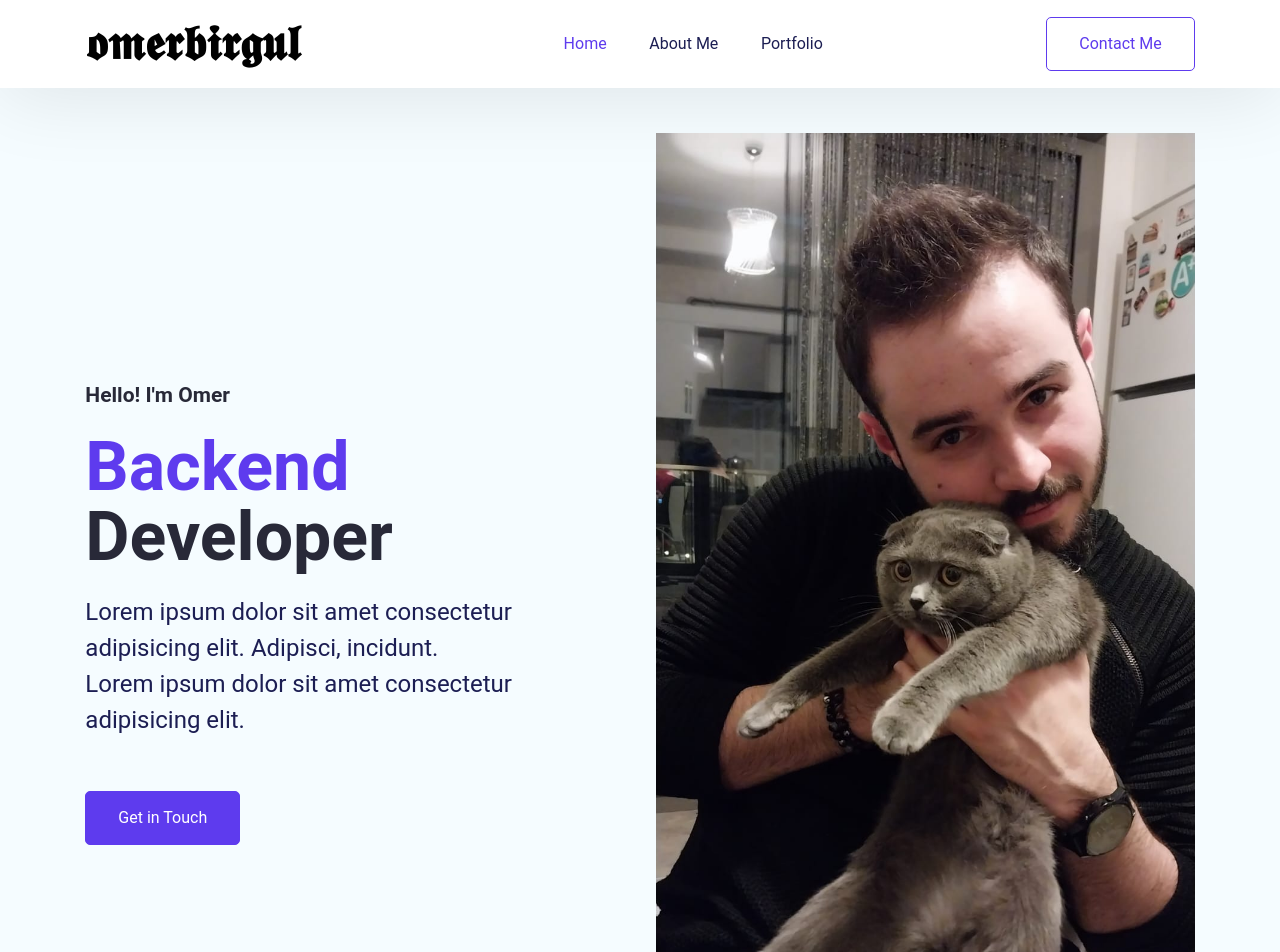
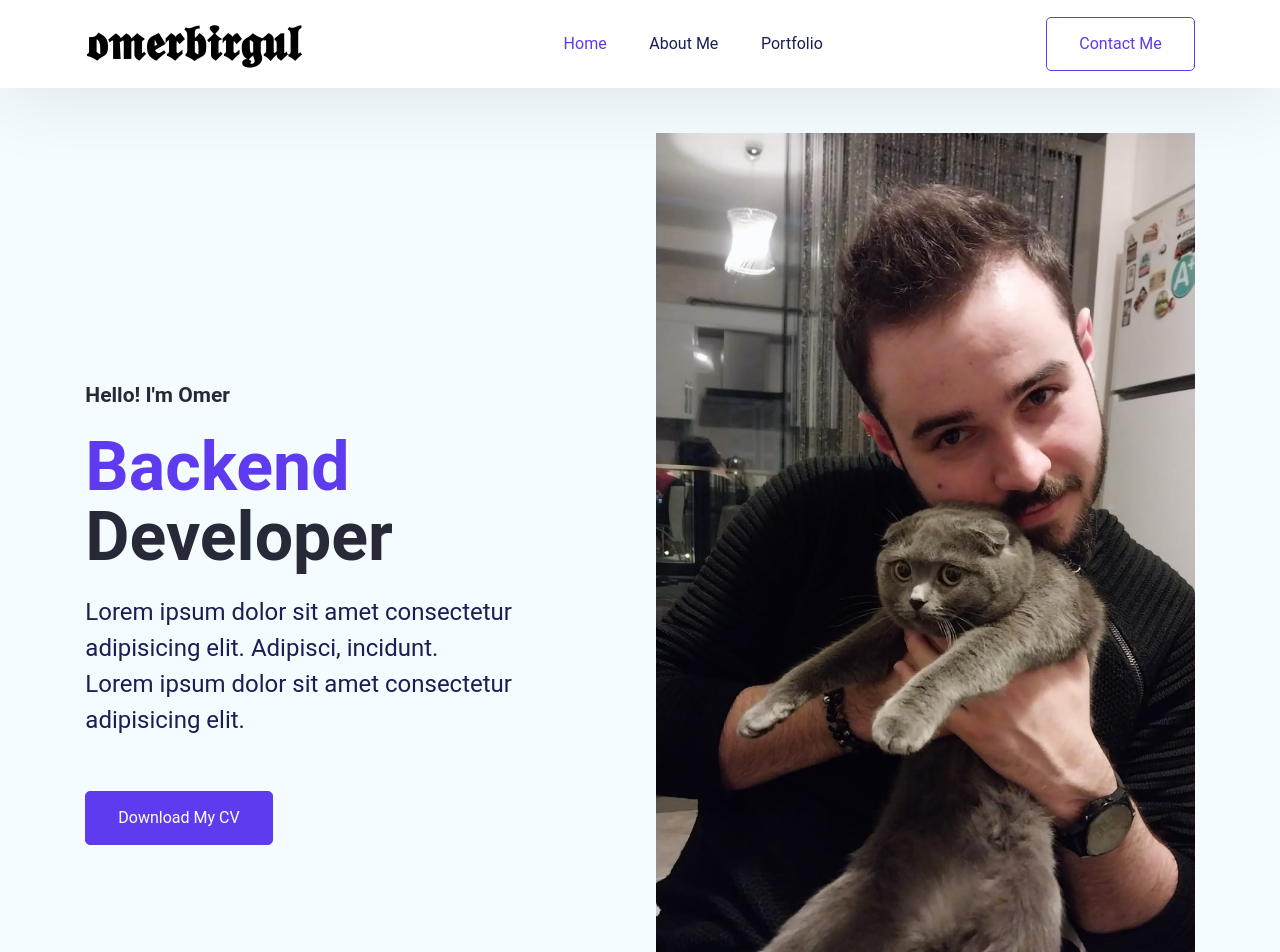
Before and after one commit to omerbirgul/omerbirgul.github.io, a React (Create React App) app: page / in a window 1280 px wide. Shown: the top 952 px of the page. Built offline with nearby package versions, Linux system fonts and the light colour scheme.

Commit message:
CV downloader added

```diff
--- a/src/Pages/Home/HeroSection.jsx
+++ b/src/Pages/Home/HeroSection.jsx
@@ -1,3 +1,10 @@
+const resumeDownloader = () =>{
+    const link = document.createElement('a');
+    link.href = "./CV/OmerBirgulEnglishCV.pdf";
+    link.download = "omerBirgulEnglishCv.pdf";
+    link.click();
+}
+
 const HeroSection = () => {
     return (
         <section id="heroSection" className="hero-section">
@@ -15,7 +22,7 @@ const HeroSection = () => {
                         Lorem ipsum dolor sit amet consectetur adipisicing elit.
                     </p>
                 </div>
-                <button className="btn btn-primary">Get in Touch</button>
+                <button className="btn btn-primary" onClick={resumeDownloader}>Download My CV</button>
             </div>
             <div className="hero-section-img">
                 <img src="./img/1.jpg" alt="" />
```
Also changed, not shown: 1 other file (tests, documents, lock files or other folders).
